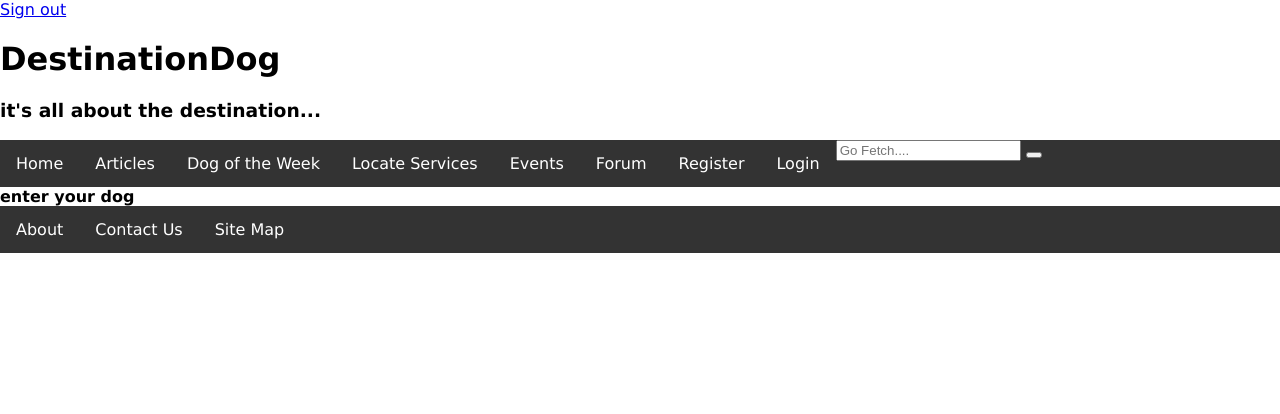
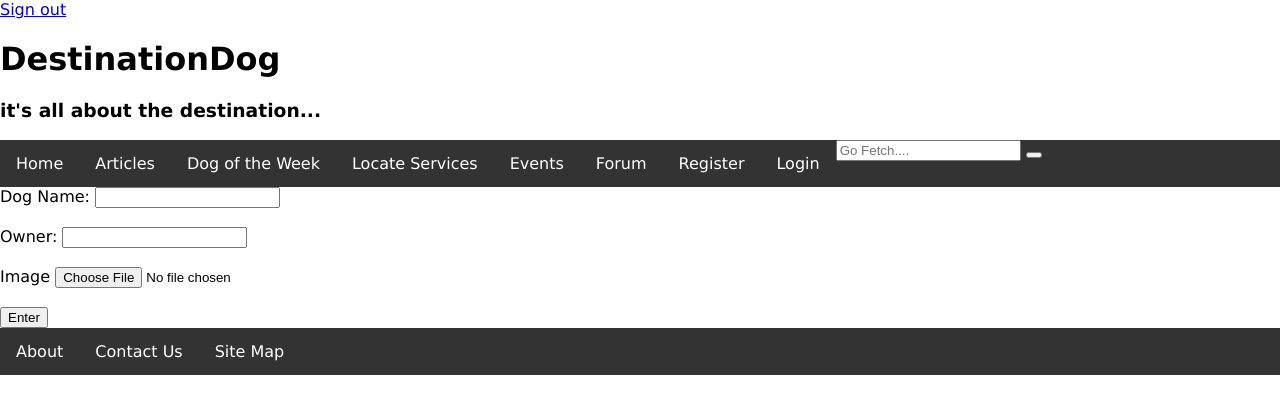
Before and after one commit to kmcdonald3377/Destination-Dog, a Django app: page /destinationdog/dogoftheweek/enter/ in a window 1280 px wide. Shown: the top 414 px of the page. Run offline with Django 3.2, Linux system fonts and the light colour scheme.

Commit message:
added form to enter dotw

```diff
--- a/destination_dog/admin.py
+++ b/destination_dog/admin.py
@@ -1,5 +1,5 @@
 from django.contrib import admin
-from destination_dog.models import Article, UserProfile
+from destination_dog.models import Article, UserProfile, DogOfTheWeek
 
 class ArticleAdmin(admin.ModelAdmin):
     prepopulated_fields = {'slug':('title',)}
@@ -7,3 +7,4 @@ class ArticleAdmin(admin.ModelAdmin):
 
 admin.site.register(Article, ArticleAdmin)
 admin.site.register(UserProfile)
+admin.site.register(DogOfTheWeek)
--- a/destination_dog/forms.py
+++ b/destination_dog/forms.py
@@ -1,6 +1,6 @@
 from django import forms
 from django.contrib.auth.models import User
-from destination_dog.models import UserProfile, Article
+from destination_dog.models import UserProfile, Article, DogOfTheWeek
 from datetime import date
 
 class UserForm(forms.ModelForm):
@@ -32,3 +32,17 @@ class AddArticleForm(forms.ModelForm):
             'article',
             'date',
         )
+
+class DogOfTheWeekForm(forms.ModelForm):
+
+    name = forms.CharField(max_length=128, help_text="Dog Name:")
+    owner = forms.CharField(max_length=128, help_text="Owner:")
+    image = forms.ImageField(help_text='Image')
+
+    class Meta:
+        model = DogOfTheWeek
+        fields = (
+            'name',
+            'owner',
+            'image',
+        )
--- a/destination_dog/models.py
+++ b/destination_dog/models.py
@@ -18,6 +18,17 @@ class Article(models.Model):
     def __str__(self):
         return self.title
 
+class DogOfTheWeek(models.Model):
+    name = models.CharField(max_length=128, unique=True)
+    owner = models.CharField(max_length=128, unique=True)
+    image = models.ImageField(upload_to='dotw', blank=True, null=True)
+
+    class Meta:
+        verbose_name_plural= 'Dog of the Week Entries'
+
+    def __str__(self):
+        return self.name
+
 class UserProfile(models.Model):
 
     user = models.OneToOneField(User)
--- a/destination_dog/views.py
+++ b/destination_dog/views.py
@@ -7,7 +7,7 @@ from django.core.urlresolvers import reverse
 from django.contrib.auth import logout
 
 from.models import Article
-from.forms import AddArticleForm
+from.forms import AddArticleForm, DogOfTheWeekForm
 
 def home(request):
     context_dict = {'boldmessage': "Dogs everywhere"}
@@ -68,16 +68,29 @@ def dotw_vote(request):
     return render(request, 'destination_dog/dotw_vote.html', context=context_dict)
 
 def dotw_enter(request):
-    context_dict = {'boldmessage': "enter your dog"}
+    form = DogOfTheWeekForm()
+
+    if request.method == 'POST':
+        form = DogOfTheWeekForm(request.POST)
+        if form.is_valid():
+
+                enter = form.save(commit=False)
+
+                if 'image' in request.FILES:
+                    dotw.image = request.FILES['image']
+
+                enter.save()
+                return dotw_vote(request)
+
+        else:
+            print(form.errors)
+
+    context_dict = {'form': form}
     return render(request, 'destination_dog/dotw_enter.html', context=context_dict)
 
 def dotw_hall_of_fame(request):
     context_dict = {'boldmessage': "hall of fame"}
     return render(request, 'destination_dog/dotw_hall_of_fame.html', context=context_dict)
-
-
-
-
 
 def locateServices(request):
     context_dict = {'boldmessage' : "find a service"}
--- a/templates/destination_dog/add_article.html
+++ b/templates/destination_dog/add_article.html
@@ -13,7 +13,7 @@
 
 {% block body_block %}
     <div>
-        <form id="add_article" method="post" action="{% url 'add_article' %}">
+        <form method="post" action="{% url 'add_article' %}">
             {% csrf_token %}
             {% for hidden in form.hidden_fields %}
                 {{ hidden }}
--- a/templates/destination_dog/dotw_enter.html
+++ b/templates/destination_dog/dotw_enter.html
@@ -2,13 +2,25 @@
 {% load staticfiles %}
 
 {% block title_block %}
-    Dog of the Week
+    Dog Of The Week Enter
 {% endblock %}
 
 
+{% block header_block %}
+<h1>DestinationDog - Dog of the Week <br/>
+</h1>
+{% endblock %}
 
 {% block body_block %}
-<div>
-    <strong>{{ boldmessage }}</strong><br/>
-</div>
+    <div>
+        <form method="post" action="{% url 'dotw_enter' %}">
+
+            {% for field in form.visible_fields %}
+                {{ field.help_text }}
+                {{ field }}<br><br>
+            {% endfor %}
+
+            <input type="submit" name="submit" value="Enter" />
+        </form>
+    </div>
 {% endblock %}
```
Also changed, not shown: articles/Logo.png (deleted).
